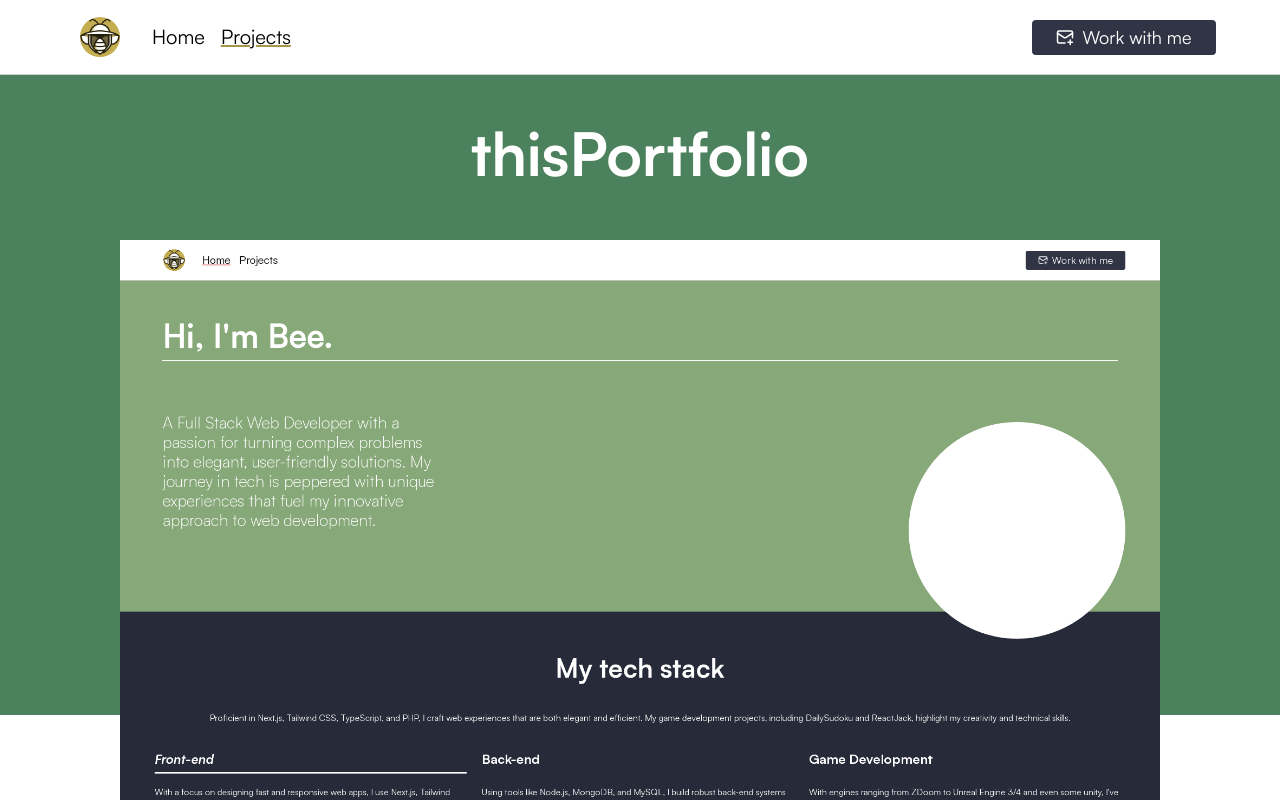
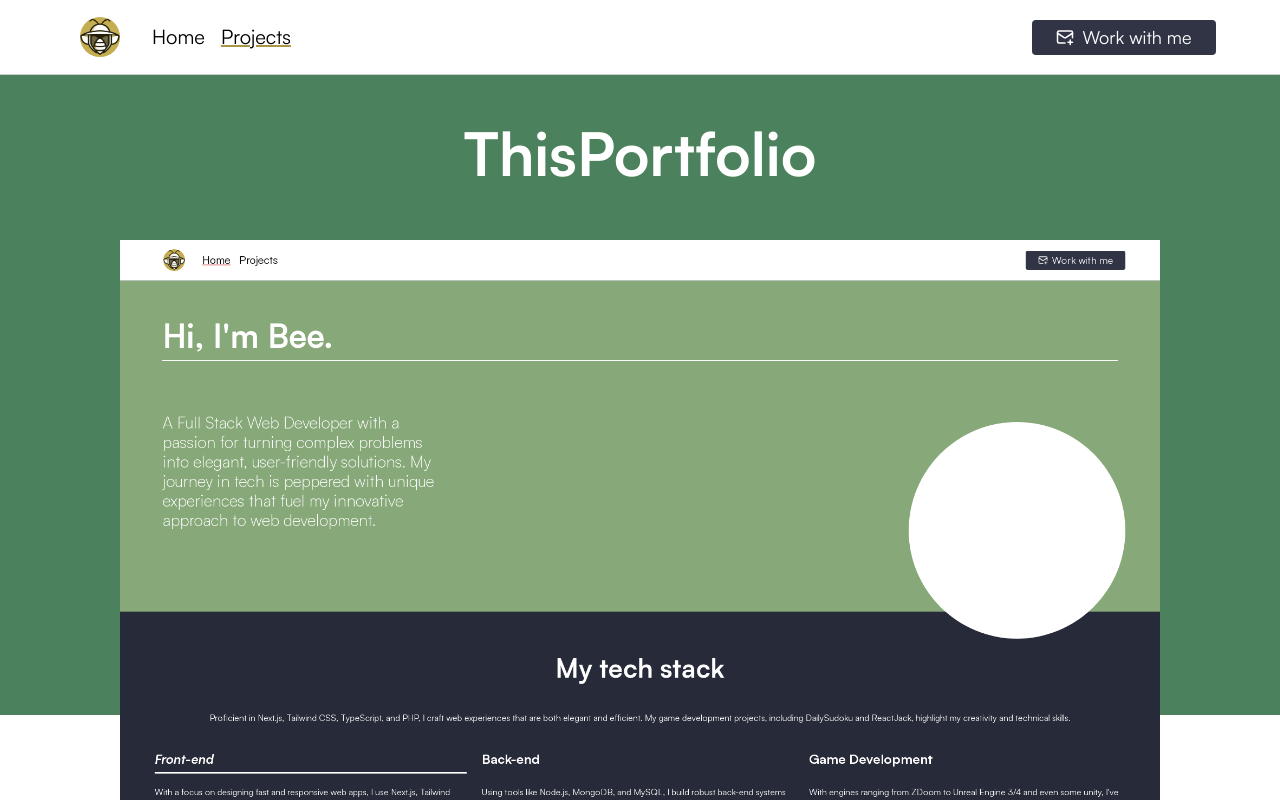
Before and after one commit to MadeOfBees/NextJSPortfolio, a Next.js app: page /projects/thisPortfolio in a window 1280 px wide. Shown: the top 800 px of the page. Built offline with nearby package versions, Linux system fonts and the light colour scheme.

Commit message:
capital T

```diff
--- a/src/Components/navbar.tsx
+++ b/src/Components/navbar.tsx
@@ -19,7 +19,7 @@ export default function navbar({ currentSearch }: Props) {
     ShutTheBox: string;
     ReactJack: string;
     Rouletteo: string;
-    thisPortfolio: string;
+    ThisPortfolio: string;
   } = {
     DailySudoku: "/projects/DailySudoku",
     TSTetris: "/projects/TSTetris",
@@ -27,7 +27,7 @@ export default function navbar({ currentSearch }: Props) {
     ShutTheBox: "/projects/ShutTheBox",
     ReactJack: "/projects/ReactJack",
     Rouletteo: "/projects/Rouletteo",
-    thisPortfolio: "/projects/thisPortfolio",
+    ThisPortfolio: "/projects/ThisPortfolio",
   };
 
   const underlineMainRoute = (page: string) => {
--- a/src/Components/projectsCarousel.tsx
+++ b/src/Components/projectsCarousel.tsx
@@ -38,7 +38,7 @@ export default function ProjectsCarousel({ currentSearch }: Props) {
     ReactJack: string;
     Rouletteo: string;
     DailySudoku: string;
-    thisPortfolio: string;
+    ThisPortfolio: string;
   } = {
     TSTetris: "/projects/TSTetris",
     SQLStore: "/projects/SQLStore",
@@ -46,7 +46,7 @@ export default function ProjectsCarousel({ currentSearch }: Props) {
     ReactJack: "/projects/ReactJack",
     Rouletteo: "/projects/Rouletteo",
     DailySudoku: "/projects/DailySudoku",
-    thisPortfolio: "/projects/thisPortfolio",
+    ThisPortfolio: "/projects/ThisPortfolio",
   };
 
   const projectLinksWithoutCurrent = Object.keys(projectLinks).reduce(
--- a/src/app/projects/thisPortfolio/page.tsx
+++ b/src/app/projects/thisPortfolio/page.tsx
@@ -5,14 +5,14 @@ import Link from "next/link";
 import { useState } from "react";
 import { FaGithub } from "react-icons/fa";
 
-export default function thisPortfolioProjectPage() {
+export default function ThisPortfolioProjectPage() {
 
   return (
     <main className="overflow-hidden relative">
-     <NavBar currentSearch="/projects/thisPortfolio" />
+     <NavBar currentSearch="/projects/ThisPortfolio" />
 
       <div
-        className="absolute right-0 left-0 m-auto bg-thisPortfolio bg-cover
+        className="absolute right-0 left-0 m-auto bg-ThisPortfolio bg-cover
       lg:h-[35rem] lg:w-[65rem]
       md:h-[22.5rem] md:w-[45rem]
       sm:h-[15rem] sm:w-[30rem]
@@ -22,7 +22,7 @@ export default function thisPortfolioProjectPage() {
 
       <div className="bg-[#4b815c] text-center lg:h-[40rem] md:h-[30rem] sm:h-[24rem] h-[18rem] flex flex-col">
         <h1 className="text-5xl sm:text-6xl  mt-[3rem] font-bold text-white">
-          thisPortfolio
+          ThisPortfolio
         </h1>
       </div>
       <div className="bg-white lg:h-[7rem] md:h-[5rem] sm:[4rem] h-[3rem]" />
@@ -52,7 +52,7 @@ export default function thisPortfolioProjectPage() {
         </div>
       </div>
       <div className="h-[3rem] bg-white" />
-      <ProjectsCarousel currentSearch="thisPortfolio" />
+      <ProjectsCarousel currentSearch="ThisPortfolio" />
     </main>
   );
 }
--- a/tailwind.config.ts
+++ b/tailwind.config.ts
@@ -23,7 +23,7 @@ const config: Config = {
         'ShutTheBox': "url('/images/ShutTheBox.png')",
         'SQLStore': "url('/images/SQLStore.png')",
         'DailySudoku': "url('/images/DailySudoku.png')",
-        'thisPortfolio': "url('/images/thisPortfolio.png')",
+        'ThisPortfolio': "url('/images/ThisPortfolio.png')",
         'TSTetris': "url('/images/TSTetris.png')",
       },
       fontFamily: {
```
